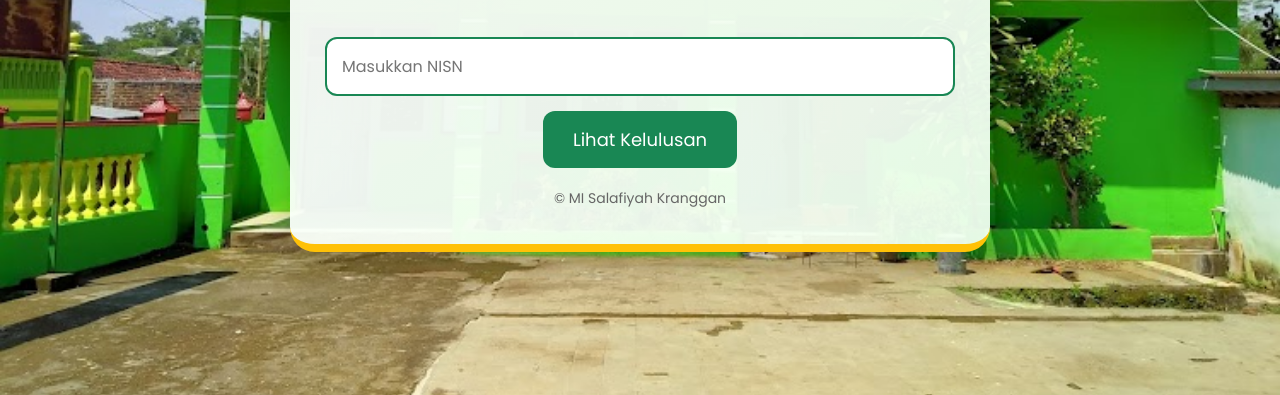
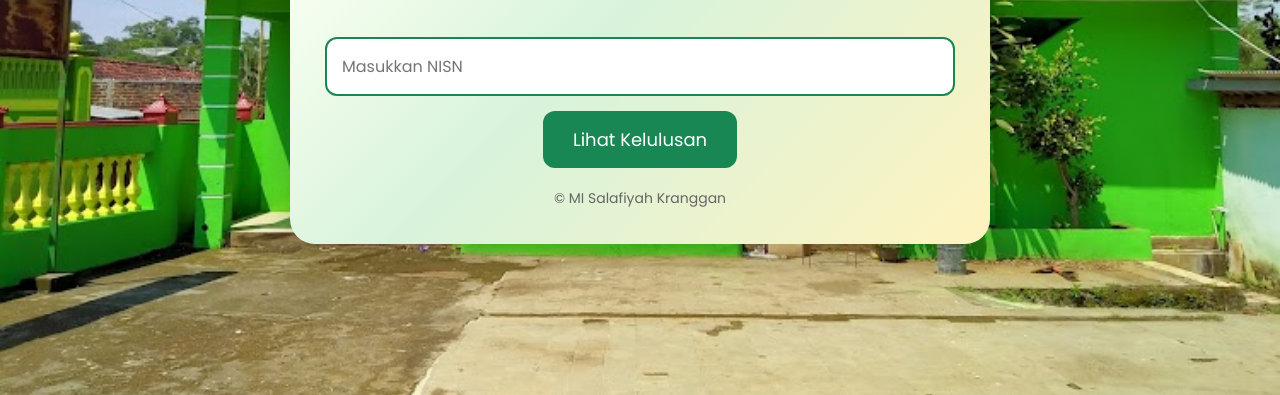
Before and after one commit to MISalafiyahKranggan/Pengumuman-Kelulusan-MI-Salafiyah-Kranggan-2026, a plain HTML site: page index.html in a window 1280 px wide. Shown: the part 405-800 px from the top of the page. Drawn offline with nearby package versions, Linux system fonts and the light colour scheme.

Commit message:
Update index.html

```diff
--- a/index.html
+++ b/index.html
@@ -35,20 +35,16 @@ padding:20px;
 .container{
 width:100%;
 max-width:700px;
+background:linear-gradient(
+135deg,
+#ffffff 0%,
+#f8fff0 20%,
+#d8f3dc 50%,
+#fff3bf 100%
+);
 padding:35px;
 border-radius:25px;
 text-align:center;
-
-background:
-linear-gradient(
-135deg,
-rgba(255,255,255,0.95),
-rgba(240,255,240,0.95)
-);
-
-border-top:8px solid #198754;
-border-bottom:8px solid #ffc107;
-
 box-shadow:0 15px 40px rgba(0,0,0,.25);
 animation:fadeIn 1s;
 }
```
